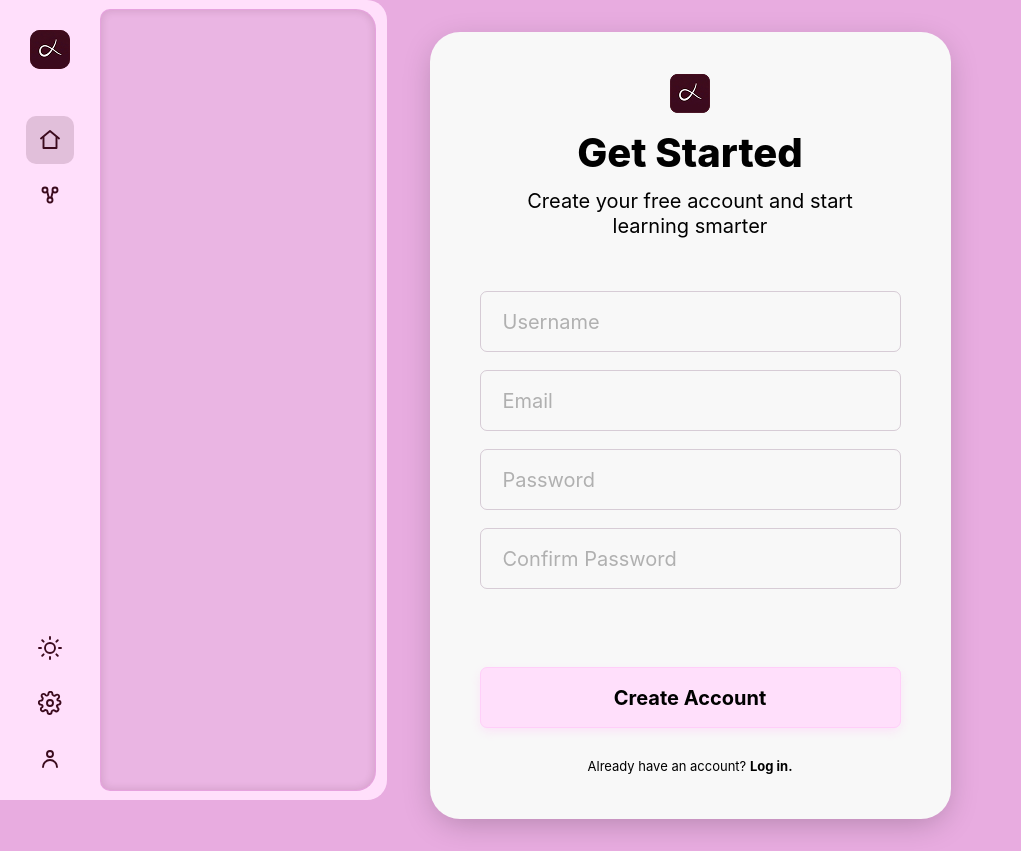
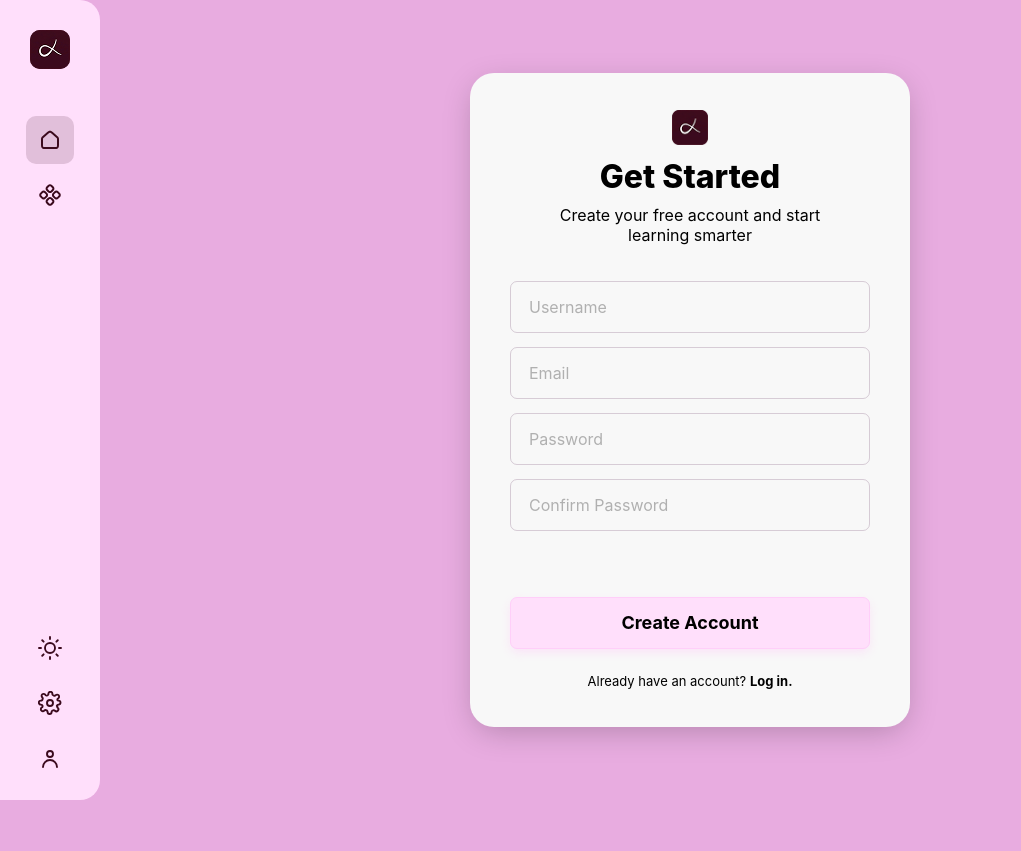
Before and after one commit to galtrid/Adaptly, a website: page public/register.html in a window 1280 px wide. Shown: the whole page, without its empty margins (0-1021 px from the left). After the commit the page ends 800 px from the top, so only its background shows below. Drawn offline with Linux system fonts and the light colour scheme.

Commit message:
ui: sidebar anims n main card resize

```diff
--- a/public/auth.css
+++ b/public/auth.css
@@ -42,26 +42,26 @@
 }
 
 .login-card {
-  width: min(521px, 100%);
-  min-height: 710px;
+  width: min(440px, 100%);
+  min-height: 580px;
   background: var(--card-bg);
-  border-radius: 30px;
+  border-radius: 24px;
   box-shadow: var(--card-shadow);
   display: flex;
   flex-direction: column;
   align-items: center;
-  padding: 42px 50px 43px;
+  padding: 36px 40px;
 }
 
 .login-icon {
-  width: 40px;
-  height: 39px;
-  margin-bottom: 18px;
+  width: 36px;
+  height: 36px;
+  margin-bottom: 14px;
   object-fit: contain;
 }
 
 .login-title {
-  font-size: clamp(34px, 3.4vw, 40px);
+  font-size: clamp(28px, 3vw, 32px);
   font-weight: 800;
   line-height: 1.1;
   text-align: center;
@@ -69,30 +69,30 @@
 }
 
 .login-subtitle {
-  margin-top: 14px;
-  font-size: 24px;
+  margin-top: 10px;
+  font-size: 18px;
   line-height: 1.25;
   text-align: center;
-  max-width: 360px;
+  max-width: 320px;
   font-weight: 400;
 }
 
 .login-form {
-  margin-top: 102px;
-  margin-bottom: 40px;
+  margin-top: 60px;
+  margin-bottom: 30px;
   width: 100%;
   display: flex;
   flex-direction: column;
-  gap: 18px;
+  gap: 14px;
 }
 
 .login-input {
-  height: 61px;
+  height: 52px;
   border-radius: 7px;
   border: 1px solid var(--field-border);
   background: transparent;
-  padding: 0 22px;
-  font-size: 20px;
+  padding: 0 18px;
+  font-size: 16px;
   color: #000;
   outline: none;
   transition: border-color 0.18s ease, box-shadow 0.18s ease;
@@ -116,13 +116,13 @@
 }
 
 .login-button {
-  margin-top: 36px;
-  height: 61px;
+  margin-top: 24px;
+  height: 52px;
   border: 1px solid var(--button-border);
   border-radius: 7px;
   background: var(--button-bg);
   box-shadow: var(--button-shadow);
-  font-size: 20px;
+  font-size: 18px;
   font-weight: 700;
   color: #000;
   cursor: pointer;
@@ -168,16 +168,16 @@
 
 /* Register page overrides */
 .register-card .login-subtitle {
-  font-size: 20px;
+  font-size: 16px;
 }
 
 .register-card .login-form {
-  margin-top: 52px;
-  margin-bottom: 30px;
+  margin-top: 36px;
+  margin-bottom: 24px;
 }
 
 .register-card .login-button {
-  margin-top: 20px;
+  margin-top: 16px;
 }
 
 @media (max-width: 900px) {
--- a/public/index.html
+++ b/public/index.html
@@ -3,7 +3,8 @@
 <head>
   <meta charset="UTF-8" />
   <meta http-equiv="refresh" content="0; url=login.html" />
-  <title>Adapty</title>
+  <link rel="icon" type="image/png" href="src/alpha.png">
+  <title>Adaptly</title>
 </head>
 <body>
   <script>window.location.replace("login.html");</script>
--- a/public/register.html
+++ b/public/register.html
@@ -10,7 +10,7 @@
 <body class="has-sidebar">
   <main class="login-page">
     <section class="login-card register-card" aria-label="Sign up panel">
-      <img src="alpha.png" alt="Adaptly logo" class="login-icon" />
+      <img src="src/alpha.png" alt="Adaptly logo" class="login-icon" />
       <h1 class="login-title">Get Started</h1>
       <p class="login-subtitle">Create your free account and start learning smarter</p>
 
--- a/public/sidebar.css
+++ b/public/sidebar.css
@@ -37,6 +37,23 @@
   --sidebar-brand-fg: #3b0a1d;
 }
 
+body.has-sidebar::after {
+  content: "";
+  position: fixed;
+  inset: 0;
+  background: rgba(0, 0, 0, 0.5);
+  opacity: 0;
+  pointer-events: none;
+  z-index: 25;
+  transition: opacity var(--sidebar-transition);
+}
+
+body.has-sidebar:has(.app-sidebar:hover)::after,
+body.has-sidebar:has(.app-sidebar:focus-within)::after {
+  opacity: 1;
+  pointer-events: auto;
+}
+
 .app-sidebar {
   position: fixed;
   inset: 0 auto 0 0;
@@ -71,6 +88,7 @@
   color: var(--sidebar-icon);
   display: grid;
   place-items: center;
+  cursor: pointer;
 }
 
 .app-sidebar__brand {
@@ -96,6 +114,22 @@
   position: absolute;
   width: 24px;
   height: 24px;
+  border-radius: 10px;
+  transition: background-color 0.2s ease, transform 0.1s ease;
+}
+
+.app-sidebar__item::before {
+  content: "";
+  position: absolute;
+  inset: -12px;
+  border-radius: 10px;
+  background: transparent;
+  transition: background-color 0.2s ease;
+  z-index: -1;
+}
+
+.app-sidebar__item:hover::before {
+  background: var(--sidebar-selected);
 }
 
 .app-sidebar__active-bg {
--- a/public/sidebar.js
+++ b/public/sidebar.js
@@ -39,22 +39,13 @@
 
   function iconHome() {
     return `
-      <svg viewBox="0 0 24 24" aria-hidden="true">
-        <path d="M3 10.5 12 3l9 7.5" />
-        <path d="M5.5 9.5V20h13V9.5" />
-      </svg>
+      <img src="src/house.svg" alt="Home" id="sidebarHomeImg" style="width: 24px; height: 24px;" aria-hidden="true" />
     `;
   }
 
   function iconApps() {
     return `
-      <svg viewBox="0 0 24 24" aria-hidden="true">
-        <circle cx="7" cy="7" r="2.5" />
-        <circle cx="17" cy="7" r="2.5" />
-        <circle cx="12" cy="17" r="2.5" />
-        <path d="M9.2 8.4l1.5 6" />
-        <path d="M14.8 8.4l-1.5 6" />
-      </svg>
+      <img src="src/skills.svg" alt="Apps" id="sidebarAppsImg" style="width: 24px; height: 24px;" aria-hidden="true" />
     `;
   }
 
@@ -109,7 +100,7 @@
     sidebar.innerHTML = `
       <div class="app-sidebar__rail">
         <button class="app-sidebar__brand" type="button" aria-label="Ureeka home">
-          <img src="alpha.png" alt="Adaptly logo" class="app-sidebar__brand-mark" id="sidebarBrandImg" />
+          <img src="src/alpha.png" alt="Adaptly logo" class="app-sidebar__brand-mark" id="sidebarBrandImg" />
         </button>
 
         <div class="app-sidebar__active-bg" aria-hidden="true"></div>
@@ -148,14 +139,20 @@
     const themeBtn = document.getElementById("themeToggleBtn");
     const themeIconContainer = themeBtn.querySelector(".theme-icon-container");
     const brandImg = document.getElementById("sidebarBrandImg");
+    const homeImg = document.getElementById("sidebarHomeImg");
+    const appsImg = document.getElementById("sidebarAppsImg");
 
     function updateThemeUI(theme) {
       if (theme === "dark") {
         themeIconContainer.innerHTML = iconThemeMoon();
-        brandImg.src = "alpha-dark.png";
+        brandImg.src = "src/alpha-dark.png";
+        if (homeImg) homeImg.src = "src/home_dark.svg";
+        if (appsImg) appsImg.src = "src/skills_dark.svg";
       } else {
         themeIconContainer.innerHTML = iconThemeSun();
-        brandImg.src = "alpha.png";
+        brandImg.src = "src/alpha.png";
+        if (homeImg) homeImg.src = "src/house.svg";
+        if (appsImg) appsImg.src = "src/skills.svg";
       }
     }
 
```
Also changed, not shown: public/login.html (+1 -1 lines), public/temp.html (added, +118 -0 lines), public/src/alpha-dark.png (renamed from public/alpha-dark.png), public/src/alpha.png (renamed from public/alpha.png), public/src/home_dark.svg (added), public/src/house.svg (added), public/src/skills.svg (added), public/src/skills_dark.svg (added).
